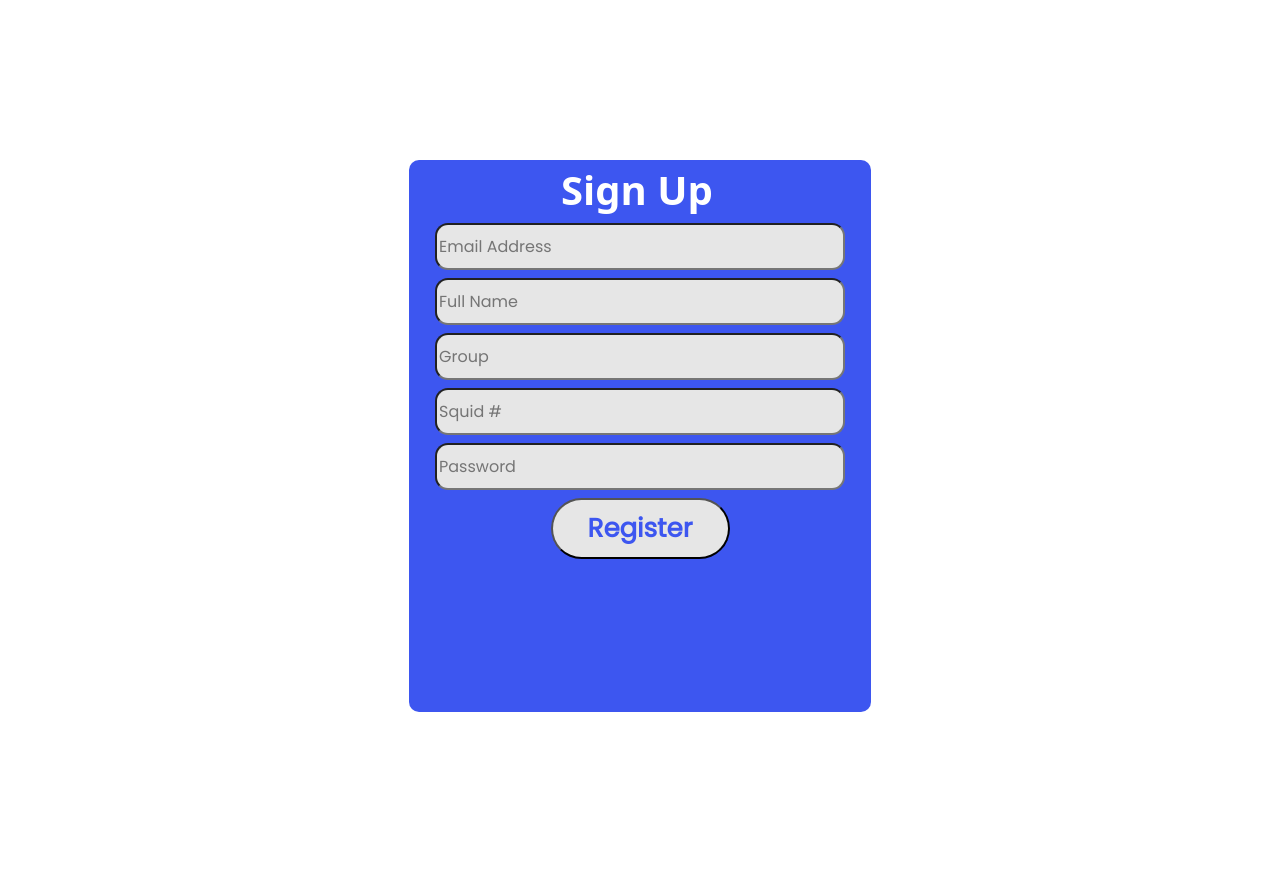
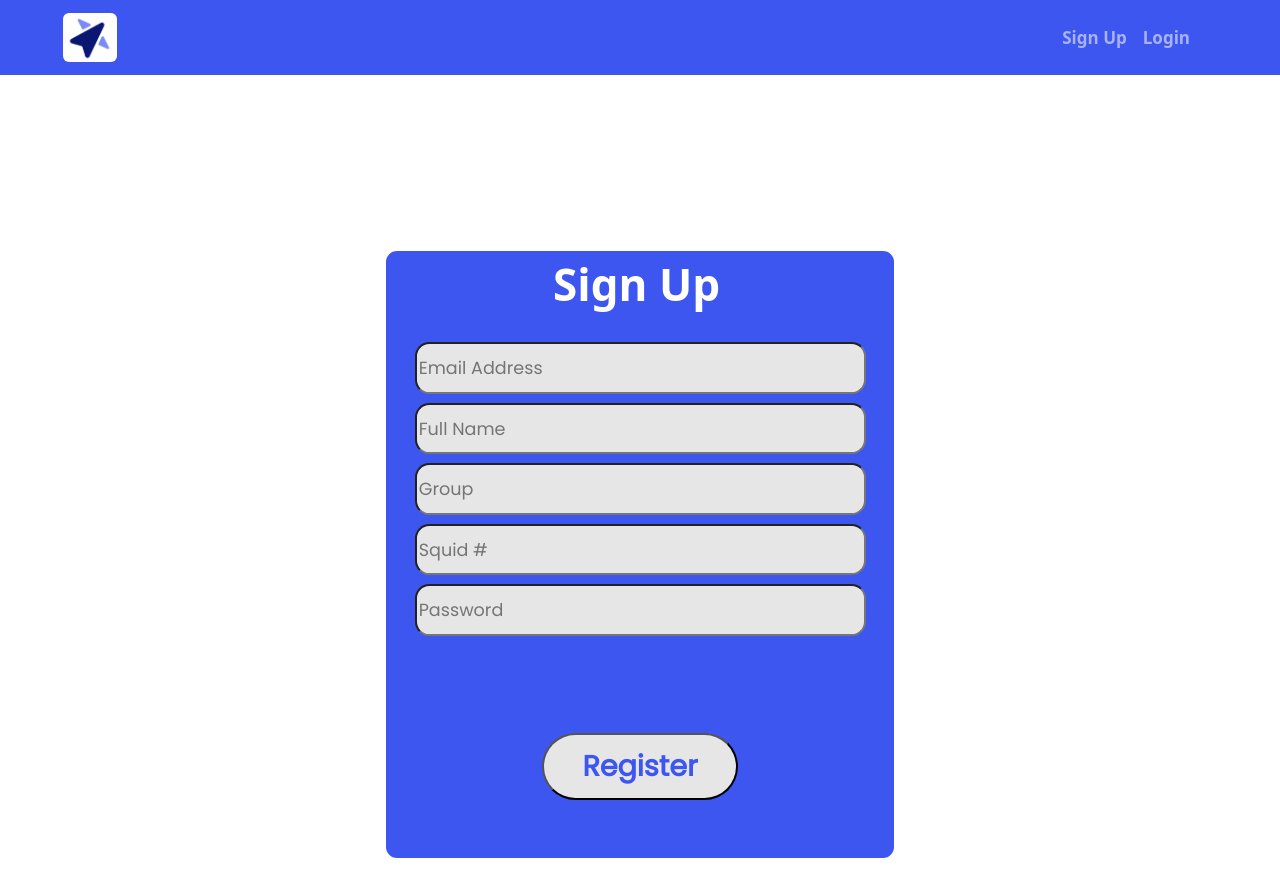
Before and after one commit to adonitakos/Headstarter-Connect, a React (Create React App) app in the folder headstarter-connect-app/: page /auth/register in a window 1280 px wide. Shown: the top 896 px of the page. Before the commit the page ends 872 px from the top, so only its background shows below. Built offline with nearby package versions, Linux system fonts and the light colour scheme; what agora-rtc-react would draw is missing.

Commit message:
Basic implementation of Navbar

```diff
--- a/headstarter-connect-app/src/App.js
+++ b/headstarter-connect-app/src/App.js
@@ -1,6 +1,7 @@
 import 'bootstrap/dist/css/bootstrap.min.css'
 import React from "react";
 import { createBrowserRouter, Outlet, RouterProvider } from 'react-router-dom';
+import NavigationBar from './components/Navbar/Navbar'
 import Landing from './pages/Landing'
 import SignUp from './pages/SignUp';
 import Login from './pages/Login'
@@ -8,12 +9,11 @@ import Profile from './pages/Profile'
 import Calendar from './pages/Calendar'
 import VideoChat from './pages/VideoChat'
 
-
 const HeaderLayout = () => (
   <>
     <Outlet />
   </>
-)
+) // <--- HeaderLayout() ends here
 
 const router = createBrowserRouter([
   {
@@ -44,13 +44,17 @@ const router = createBrowserRouter([
         element: <VideoChat />
       }
     ]
-  }
+  } // <--- routes JSON object ends here
 ]) // <--- router ends here
 
 function App() {
   return (
-    <RouterProvider router={router} />
+    <>
+      <NavigationBar />
+      <RouterProvider router={router} />
+    </>
+
   );
-}
+} // <--- App() ends here
 
 export default App;
--- a/headstarter-connect-app/src/components/AuthElements.js
+++ b/headstarter-connect-app/src/components/AuthElements.js
@@ -19,7 +19,9 @@ export const AuthBanner = styled.h1 `
     font-size: 40px;
     line-height: 60px;
     color: #FFFFFF;
-    margin: 0 auto;
+    margin-left: auto;
+    margin-right: auto;
+    margin-bottom: 20px;
 `;
 
 // Input fields for Email, Password, etc. (they will have placholders for clarification)
@@ -38,6 +40,7 @@ export const AuthInput = styled.input`
 export const AuthButton = styled.button `
     width: 179px;
     height: 61px;
+    margin-top: 5rem;
 
     background: #E6E6E6;
     border-radius: 73px;
--- /dev/null
+++ b/headstarter-connect-app/src/components/Navbar/Navbar.jsx
@@ -0,0 +1,26 @@
+import React from "react";
+import logo from '../../images/Headstarter-logo.png'
+import Container from 'react-bootstrap/Container';
+import Nav from 'react-bootstrap/Nav';
+import Navbar from 'react-bootstrap/Navbar';
+// import NavDropdown from 'react-bootstrap/NavDropdown';
+
+function NavigationBar() {
+    return (
+        <Navbar collapseOnSelect expand="lg" variant="dark" style={{ background: "#3D56F0", fontWeight:'600'}}>
+          <Container>
+            <Navbar.Brand href="/"><img src={logo} style={{zoom:'6%', borderRadius:'100px', marginLeft:'-20rem'}}/></Navbar.Brand>
+            <Navbar.Toggle aria-controls="responsive-navbar-nav" />
+            <Navbar.Collapse id="responsive-navbar-nav">
+              <Nav className="me-auto"></Nav>
+              <Nav style={{fontSize:'17px'}}>
+                <Nav.Link href="/auth/register">Sign Up</Nav.Link>
+                <Nav.Link href="/auth/login"> Login </Nav.Link>
+              </Nav>
+            </Navbar.Collapse>
+          </Container>
+        </Navbar>
+    );
+} // <--- NavigationBar() function ends here
+
+export default NavigationBar;
--- a/headstarter-connect-app/src/pages/Login.jsx
+++ b/headstarter-connect-app/src/pages/Login.jsx
@@ -23,12 +23,12 @@ function Login() {
         })
     }
     return (
-        <Form onSubmit={handleSubmit}>
+        <Form onSubmit={handleSubmit} style={{zoom:'120%'}}>
             {errorMessage !== '' && <Alert variant="danger">{errorMessage}</Alert>}
-            <AuthContainer>
+            <AuthContainer style={{height:'400px'}}>
                 <AuthBanner className="mx-auto d-flex justify-content-center">Login</AuthBanner>
                 <Form.Group className="mx-auto d-flex justify-content-center mb-2">
-                    <AuthInput type="text" placeholder="Email Address" onChange={(e) => { setEmail(e.target.value) }} style={{ width: "410px" }} required />
+                    <AuthInput type="text" placeholder="Email Address" onChange={(e) => { setEmail(e.target.value) }} style={{ width: "410px", marginBottom:'2rem' }} required />
                 </Form.Group>
                 <Form.Group className="mx-auto d-flex justify-content-center mb-2">
                     <AuthInput type="password" placeholder="Password" onChange={(e) => { setPassword(e.target.value) }} style={{ width: "410px" }} required />
--- a/headstarter-connect-app/src/pages/Profile.jsx
+++ b/headstarter-connect-app/src/pages/Profile.jsx
@@ -6,7 +6,11 @@ function Profile() {
     return (
         <div className="container">
             <div>
-                <h1 className="display-4 text-primary mx-auto d-flex justify-content-center col-md-7">Profile</h1>
+                <h1 className="display-4 text-primary mx-auto d-flex justify-content-center col-md-7"
+                    style={{marginTop:'20px', fontFamily:'Poppins', fontWeight:'700'}}
+                >
+                    Profile
+                </h1>
                 <br />
                 <div className="col-md-2 rounded mx-auto d-block">
                     <Card.Img variant="top" src="https://fakeimg.pl/100x100/?text=PROFILE IMG"/>
--- a/headstarter-connect-app/src/pages/SignUp.jsx
+++ b/headstarter-connect-app/src/pages/SignUp.jsx
@@ -40,7 +40,7 @@ function SignUp() {
         })
     }
     return (
-        <Form onSubmit={handleSubmit}>
+        <Form onSubmit={handleSubmit} style={{zoom:'110%'}}>
             {errorMessage !== '' && <Alert variant="danger">{errorMessage}</Alert>}
             <AuthContainer>
                 <AuthBanner>Sign Up</AuthBanner>
```
Also changed, not shown: headstarter-connect-app/src/images/Headstarter-logo-removebg-preview.png (added), headstarter-connect-app/src/images/Headstarter-logo.png (added).
